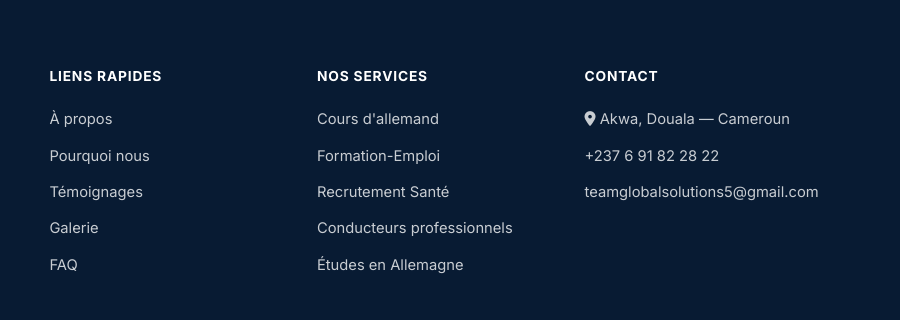
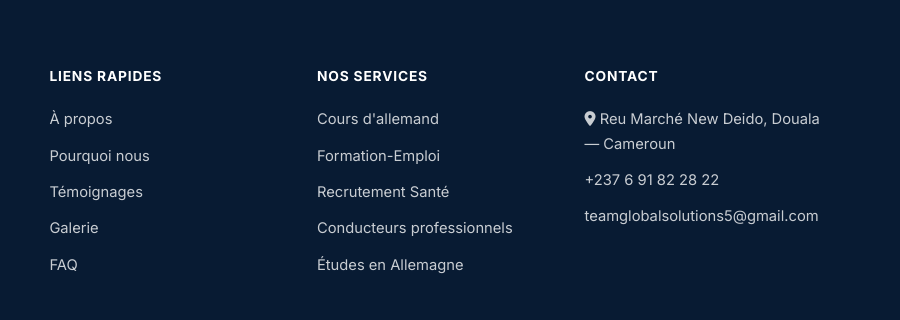
Before and after one commit to drdouff/teamglobalsolutions, a plain HTML site: page index.html in a window 1280 px wide. Shown: the part 8366-8686 px from the top of the page, 380-1280 px from the left. Drawn offline with Linux system fonts and the light colour scheme.

Commit message:
Correct location text in contact section

```diff
--- a/index.html
+++ b/index.html
@@ -895,7 +895,7 @@
       <div>
         <h5 data-fr="Contact" data-de="Kontakt">Contact</h5>
         <ul>
-          <li><i class="fa-solid fa-location-dot"></i> <span data-fr="Akwa, Douala — Cameroun" data-de="Reu Marché New Deido, Douala — Kamerun">Reu Marché New Deido, Douala — Cameroun</span></li>
+          <li><i class="fa-solid fa-location-dot"></i> <span data-fr="Reu Marché New Deido, Douala — Cameroun" data-de="Reu Marché New Deido, Douala — Kamerun">Reu Marché New Deido, Douala — Cameroun</span></li>
           <li><a href="tel:+237691822822">+237 6 91 82 28 22</a></li>
           <li><a href="mailto:contact@teamglobalsolution.com">teamglobalsolutions5@gmail.com</a></li>
         </ul>
```
